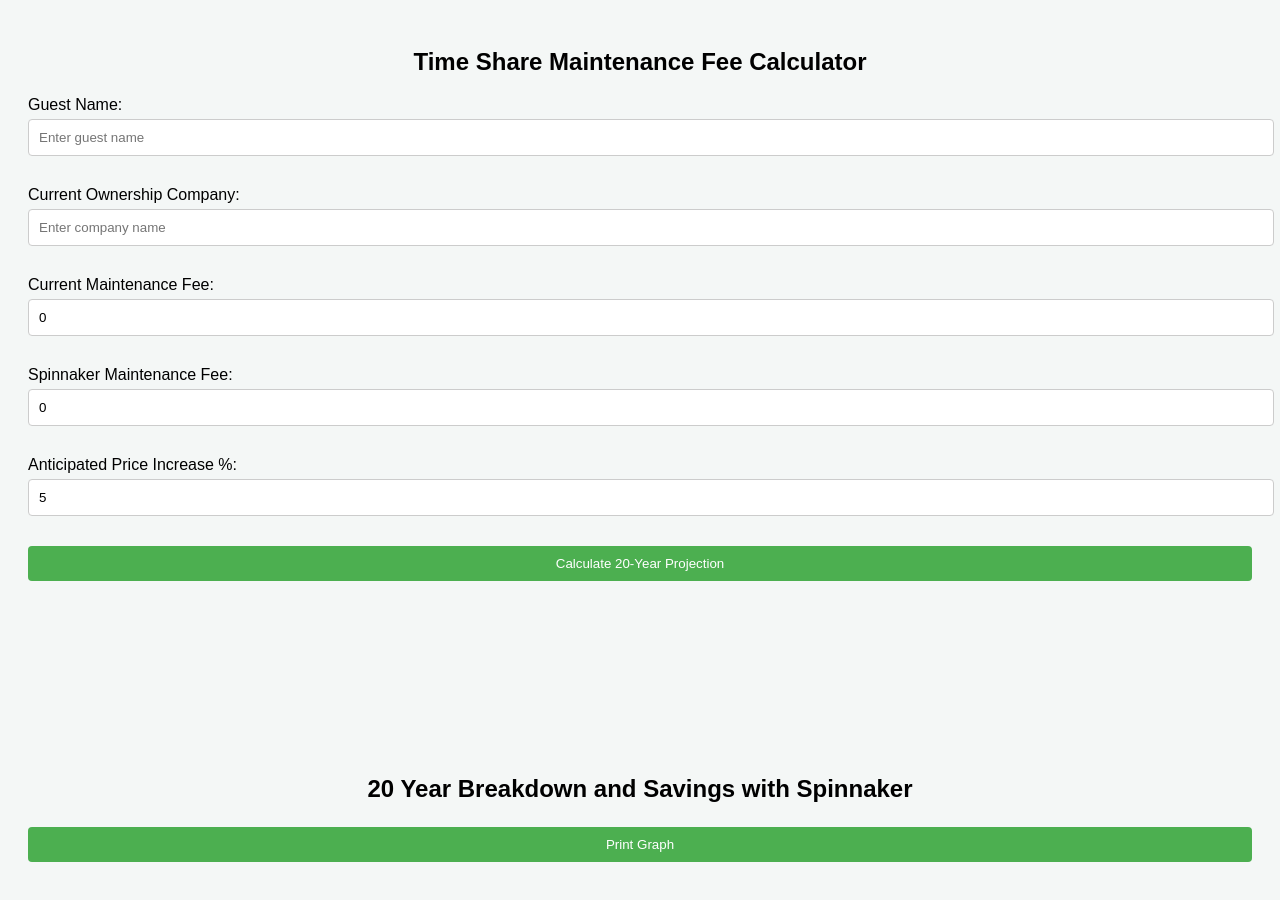
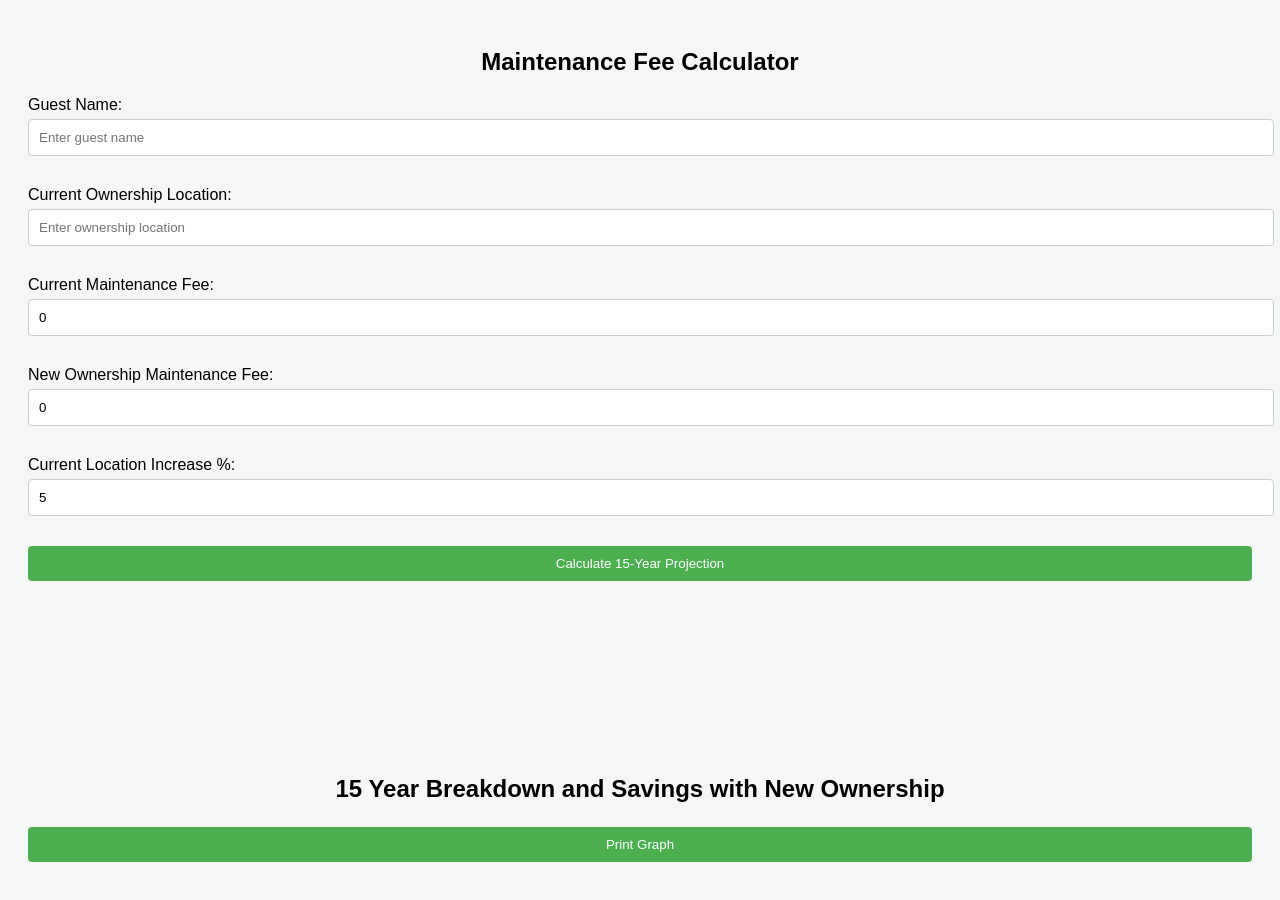
Before and after one commit to Graphicassassin520/Spinnaker-20-Year-Mait-Fee-Savings-Calc, a plain HTML site: page index.html in a window 1280 px wide. Drawn offline with nearby package versions, Linux system fonts and the light colour scheme.

Commit message:
Update index.html

```diff
--- a/index.html
+++ b/index.html
@@ -9,7 +9,7 @@
 </head>
 <body>
 
-<h2>Time Share Maintenance Fee Calculator</h2>
+<h2>Maintenance Fee Calculator</h2>
 
 <div class="form-group">
     <label for="guestName">Guest Name:</label>
@@ -17,8 +17,8 @@
 </div>
 
 <div class="form-group">
-    <label for="companyName">Current Ownership Company:</label>
-    <input type="text" id="companyName" placeholder="Enter company name">
+    <label for="companyName">Current Ownership Location:</label>
+    <input type="text" id="companyName" placeholder="Enter ownership location">
 </div>
 
 <div class="form-group">
@@ -27,23 +27,23 @@
 </div>
 
 <div class="form-group">
-    <label for="maintenanceFee2">Spinnaker Maintenance Fee:</label>
+    <label for="maintenanceFee2">New Ownership Maintenance Fee:</label>
     <input type="number" id="maintenanceFee2" value="0">
 </div>
 
 <div class="form-group">
-    <label for="priceIncrease">Anticipated Price Increase %:</label>
+    <label for="priceIncrease">Current Location Increase %:</label>
     <input type="number" id="priceIncrease" value="5" step="0.01">
 </div>
 
-<button id="calculate">Calculate 20-Year Projection</button>
+<button id="calculate">Calculate 15-Year Projection</button>
 
 <div id="results"></div>
 <div id="chartContainer">
     <canvas id="myChart"></canvas>
 </div>
 <div class="gap"></div>
-<h3 class="breakdown-header">20 Year Breakdown and Savings with Spinnaker</h3>
+<h3 class="breakdown-header">15 Year Breakdown and Savings with New Ownership</h3>
 <div id="financialTable"></div>
 <div id="savings"></div>
 
```
